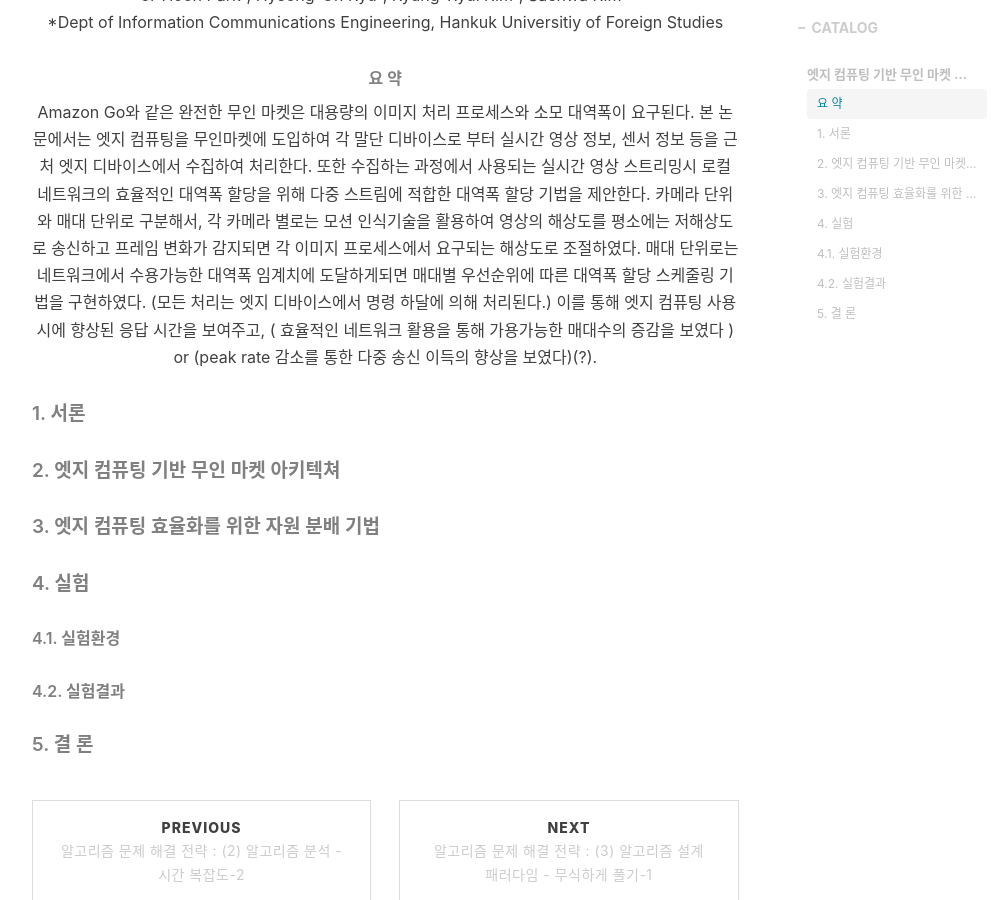
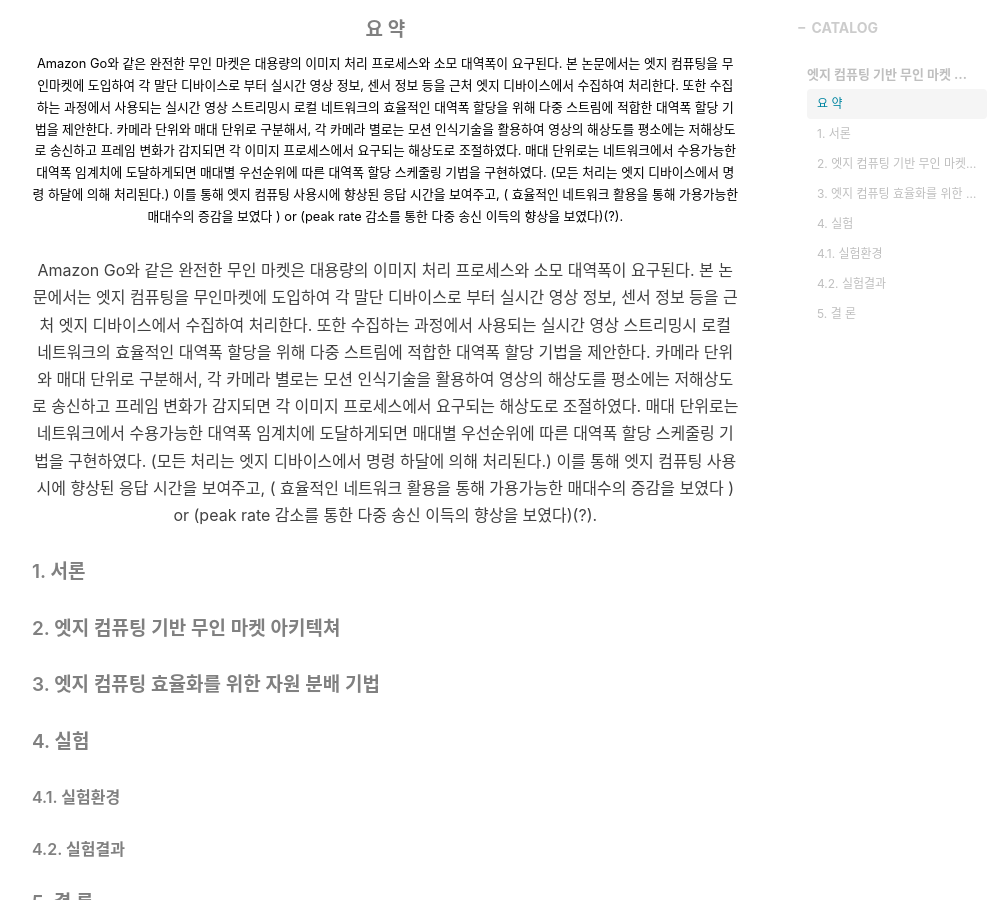
Before and after one commit to ggoowlgns/ggoowlgns.github.io, a Jekyll site: the page built from _posts/2019-08-10-kips_edge_computing-post.md, in a window 1280 px wide and 900 px high, scrolled down 1057 px. Shown: the whole window, without its empty margins (233-1230 px from the left). Built offline with Jekyll 4.4.1, drawn with Linux system fonts in a browser that asks for light colours; nearby versions of some CDN libraries; our own code applies the rules of GitHub Pages for plain Markdown files; comment, search, counter and statistics services are not loaded.

Commit message:
update abstraction

```diff
--- a/_posts/2019-08-10-kips_edge_computing-post.md
+++ b/_posts/2019-08-10-kips_edge_computing-post.md
@@ -17,10 +17,9 @@ tags:
 
 ## <center>엣지 컴퓨팅 기반 무인 마켓 사례 연구: 자원 분배 효율성 극대화</center>
 
-<!-- ##### <center>박지훈*, 류형오*, 김경률*, 김세화*<br> *한국외국어대학교 정보통신공학과 <br> e-mail:ggoowlgns@gmail.com </center> -->
-<p style="color:black; font-size:100%;" align="center"> 박지훈*, 류형오*, 김경률*, 김세화*<br>
-*한국외국어대학교 정보통신공학과 <br>
- e-mail:ggoowlgns@gmail.com</p>
+<center> 박지훈*, 류형오*, 김경률*, 김세화*<br> *한국외국어대학교 정보통신공학과 <br> e-mail:ggoowlgns@gmail.com </center>
+
+
 
 <center>Edge Computing-Based Unmanned Market Case <br> Study: Maximizing Resource Distribution </center>
 <center> Ji-Hoon Park*, Hyeong-Oh Ryu*, Kyung-Ryul Kim*, Saehwa Kim*<br> *Dept of Information Communications Engineering, Hankuk Universitiy of Foreign Studies </center>
@@ -37,7 +36,17 @@ tags:
 논문에서는 제안한 서비스를 이용하여 고객이 서비스 받았을 때와 Cloud에서 처리 했을 때 성능을 비교하였다. 성능 비교
 결과 Edge Computing 을 활용한 서비스가 높은 응답(서비스) 속도를 보여주었다 -->
 
-###### <center>요  약</center>
+##### <center>요  약</center>
+
+<p style="color:black; font-size:80%;" align="center">
+
+Amazon Go와 같은 완전한 무인 마켓은 대용량의 이미지 처리 프로세스와 소모 대역폭이 요구된다. 본 논문에서는 엣지 컴퓨팅을 무인마켓에 도입하여 각 말단 디바이스로 부터 실시간 영상 정보, 센서 정보 등을 근처 엣지 디바이스에서 수집하여 처리한다. 또한 수집하는 과정에서 사용되는 실시간 영상 스트리밍시 로컬 네트워크의 효율적인 대역폭 할당을 위해 다중 스트림에 적합한 대역폭 할당 기법을 제안한다. 카메라 단위와 매대 단위로 구분해서, 각 카메라 별로는 모션 인식기술을 활용하여 영상의 해상도를 평소에는 저해상도로 송신하고 프레임 변화가 감지되면 각 이미지 프로세스에서 요구되는 해상도로 조절하였다. 매대 단위로는 네트워크에서 수용가능한 대역폭 임계치에 도달하게되면 매대별 우선순위에 따른 대역폭 할당 스케줄링 기법을 구현하였다. (모든 처리는 엣지 디바이스에서 명령 하달에 의해 처리된다.) 이를 통해 엣지 컴퓨팅 사용시에 향상된 응답 시간을 보여주고, ( 효율적인 네트워크 활용을 통해 가용가능한 매대수의 증감을 보였다 ) or (peak rate 감소를 통한 다중 송신 이득의 향상을 보였다)(?).
+
+<!-- 결과 : 소모 대역폭 감소, peak rate 감소를 통한 다중 송신 이득의 향상
+목표 : 매대수 상승?
+효율적? - 무인 마켓의 과부화로 인한 오작동 방지 -->
+</p>
+
 <center>
 Amazon Go와 같은 완전한 무인 마켓은 대용량의 이미지 처리 프로세스와 소모 대역폭이 요구된다. 본 논문에서는 엣지 컴퓨팅을 무인마켓에 도입하여 각 말단 디바이스로 부터 실시간 영상 정보, 센서 정보 등을 근처 엣지 디바이스에서 수집하여 처리한다. 또한 수집하는 과정에서 사용되는 실시간 영상 스트리밍시 로컬 네트워크의 효율적인 대역폭 할당을 위해 다중 스트림에 적합한 대역폭 할당 기법을 제안한다. 카메라 단위와 매대 단위로 구분해서, 각 카메라 별로는 모션 인식기술을 활용하여 영상의 해상도를 평소에는 저해상도로 송신하고 프레임 변화가 감지되면 각 이미지 프로세스에서 요구되는 해상도로 조절하였다. 매대 단위로는 네트워크에서 수용가능한 대역폭 임계치에 도달하게되면 매대별 우선순위에 따른 대역폭 할당 스케줄링 기법을 구현하였다. (모든 처리는 엣지 디바이스에서 명령 하달에 의해 처리된다.) 이를 통해 엣지 컴퓨팅 사용시에 향상된 응답 시간을 보여주고, ( 효율적인 네트워크 활용을 통해 가용가능한 매대수의 증감을 보였다 ) or (peak rate 감소를 통한 다중 송신 이득의 향상을 보였다)(?).
 <!-- 결과 : 소모 대역폭 감소, peak rate 감소를 통한 다중 송신 이득의 향상
```
